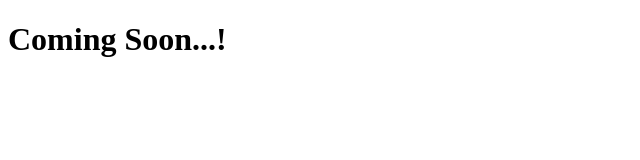
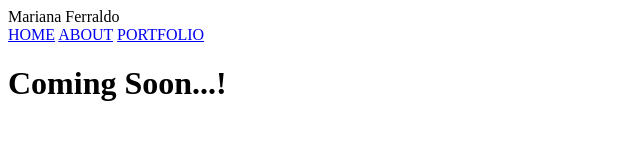
Before and after one commit to Mariana-Ferraldo-Personal-Website/personal-website, a plain HTML site: page index.html in a window 1280 px wide. Shown: the whole page, without its empty margins (0-640 px from the left). Drawn offline with Linux system fonts and the light colour scheme.

Commit message:
add the index.html changes

```diff
--- a/index.html
+++ b/index.html
@@ -6,6 +6,14 @@
     <title>My Personal Website</title>
 </head>
 <body>
+    <header>
+        <span class="name">Mariana Ferraldo</span>
+        <nav class="links">
+            <a href="index.html">HOME</a>
+            <a href="about.html">ABOUT</a>
+            <a class="active" href="portfolio.html">PORTFOLIO</a>
+        </nav>
+    </header>
  <h1> Coming Soon...!</h1>
 </body>
 </html>
```
